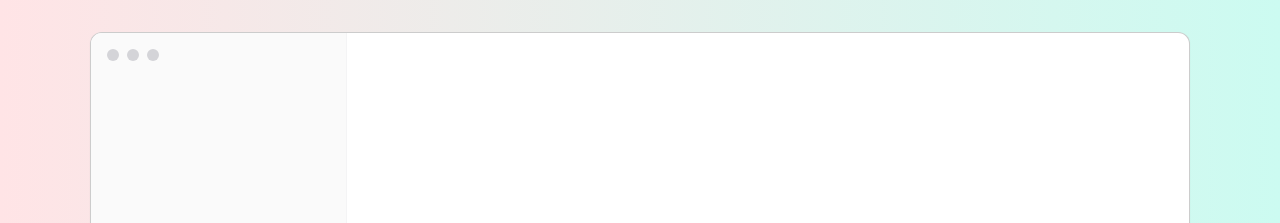
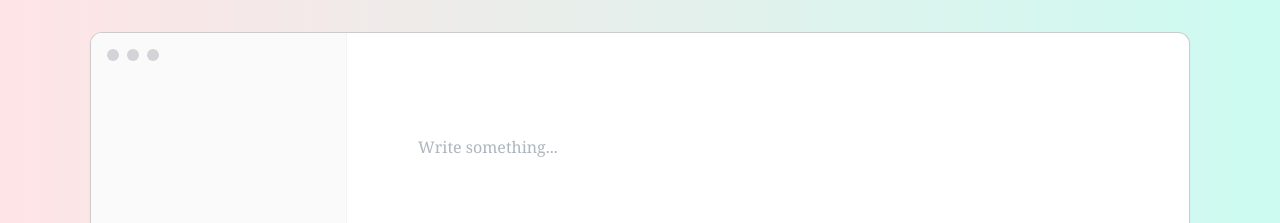
Before and after one commit to EduVieira131/Notion-UI, a React (Vite) app: page / in a window 1280 px wide. Shown: the top 223 px of the page. Built offline with nearby package versions, Linux system fonts and the light colour scheme.

Commit message:
:feat: placeholder added

```diff
--- a/package.json
+++ b/package.json
@@ -15,6 +15,7 @@
     "@tiptap/extension-code-block-lowlight": "^2.0.3",
     "@tiptap/extension-floating-menu": "^2.0.3",
     "@tiptap/extension-list-item": "^2.0.3",
+    "@tiptap/extension-placeholder": "^2.0.3",
     "@tiptap/extension-task-item": "^2.0.3",
     "@tiptap/extension-task-list": "^2.0.3",
     "@tiptap/pm": "^2.0.3",
--- /dev/null
+++ b/src/App.css
@@ -0,0 +1,7 @@
+.ProseMirror p.is-empty::before {
+  color: #adb5bd;
+  content: attr(data-placeholder);
+  float: left;
+  height: 0;
+  pointer-events: none;
+}
--- a/src/App.tsx
+++ b/src/App.tsx
@@ -1,4 +1,5 @@
 import { Editor } from './components/Editor/Editor'
+import './App.css'
 
 function App() {
   return (
--- a/src/components/Editor/Editor.tsx
+++ b/src/components/Editor/Editor.tsx
@@ -10,6 +10,7 @@ import TaskItem from '@tiptap/extension-task-item'
 import TaskList from '@tiptap/extension-task-list'
 import BulletList from '@tiptap/extension-bullet-list'
 import ListItem from '@tiptap/extension-list-item'
+import Placeholder from '@tiptap/extension-placeholder'
 import js from 'highlight.js/lib/languages/javascript'
 import { initialContent } from './initialContent'
 import { lowlight } from 'lowlight'
@@ -39,6 +40,9 @@ export function Editor() {
       TaskItem,
       BulletList,
       ListItem,
+      Placeholder.configure({
+        placeholder: 'Write something...',
+      }),
     ],
     content: initialContent,
     editorProps: {
```
Also changed, not shown: 1 other file (tests, documents, lock files or other folders).
